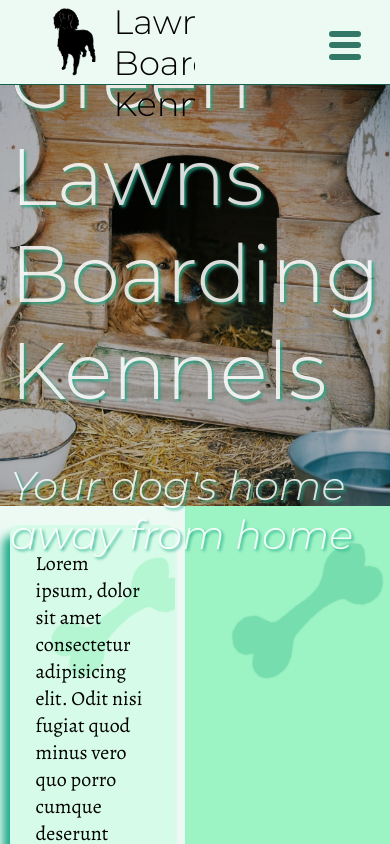
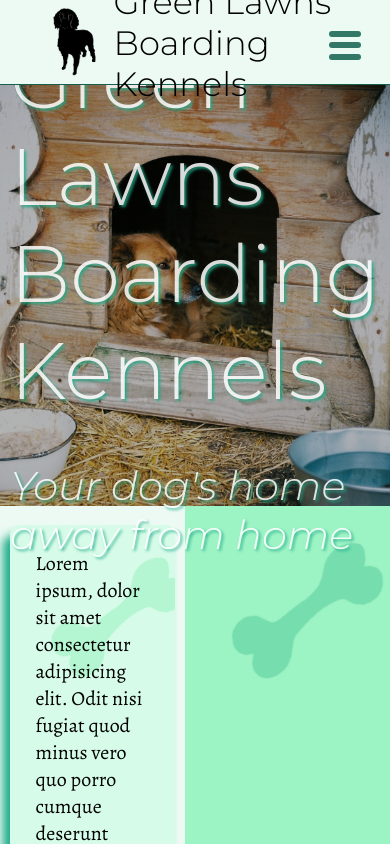
Before and after one commit to Velocima/green-lawns, a React (Create React App) app: page / in a window 390 px wide. Shown: the top 844 px of the page. Built offline with nearby package versions, Linux system fonts and the light colour scheme.

Commit message:
collapsible size scaling for smaller screens added

```diff
--- a/src/components/Nav.jsx
+++ b/src/components/Nav.jsx
@@ -5,10 +5,12 @@ import { Link } from 'react-router-dom';
 import { pages } from '../contentJs/pages';
 
 export default function Nav(props) {
-	const [showNav, setShowNav] = useState(false);
+	const [showNav, setShowNav] = useState(window.innerWidth < 1000 ? false : true);
 
 	const handleNavButtonClick = () => {
-		setShowNav((prevState) => !prevState);
+		if (window.innerWidth < 1000) {
+			setShowNav((prevState) => !prevState);
+		}
 	};
 
 	return (
@@ -17,9 +19,7 @@ export default function Nav(props) {
 				<div className='logo'>
 					<Link to='/'>
 						<img src={logo} alt='logo placeholder.' />
-						<h4>
-							Green Lawns <br></br>Boarding Kennels
-						</h4>
+						<h4>Green Lawns {window.innerWidth > 1000 && <br></br>}Boarding Kennels</h4>
 					</Link>
 				</div>
 			</div>
@@ -33,9 +33,10 @@ export default function Nav(props) {
 					<li
 						key={`${i}${page}`}
 						style={{ transform: `translateX(${showNav ? '0' : '100%'})` }}
-						onClick={handleNavButtonClick}
 					>
-						<Link to={page.route}>{page.navText}</Link>
+						<Link to={page.route} onClick={handleNavButtonClick}>
+							{page.navText}
+						</Link>
 					</li>
 				))}
 			</ul>
--- a/src/css/nav.css
+++ b/src/css/nav.css
@@ -121,7 +121,10 @@ nav {
       font-size: 1.5rem; } }
   @media screen and (max-width: 1000px) {
     nav {
-      position: absolute; }
+      position: absolute;
+      grid-template-columns: 1fr; }
+      nav .logo a h4 {
+        margin-right: 10vw; }
       nav .nav-button {
         display: flex;
         flex-direction: column;
@@ -152,6 +155,9 @@ nav {
         height: 100%;
         width: 30%;
         opacity: 0.85; } }
+  @media screen and (max-width: 700px) {
+    nav ul {
+      width: 50%; } }
   @media screen and (min-width: 2500px) {
     nav ul li a {
       font-size: 3rem; } }
--- a/src/scss/nav.scss
+++ b/src/scss/nav.scss
@@ -89,6 +89,14 @@ nav {
 	}
 	@media screen and (max-width: 1000px) {
 		position: absolute;
+		grid-template-columns: 1fr;
+		.logo {
+			a {
+				h4 {
+					margin-right: 10vw;
+				}
+			}
+		}
 		.nav-button {
 			display: flex;
 			flex-direction: column;
@@ -123,6 +131,11 @@ nav {
 			opacity: 0.85;
 		}
 	}
+	@media screen and (max-width: 700px) {
+		ul {
+			width: 50%;
+		}
+	}
 	@media screen and (min-width: 2500px) {
 		ul {
 			li {
```
